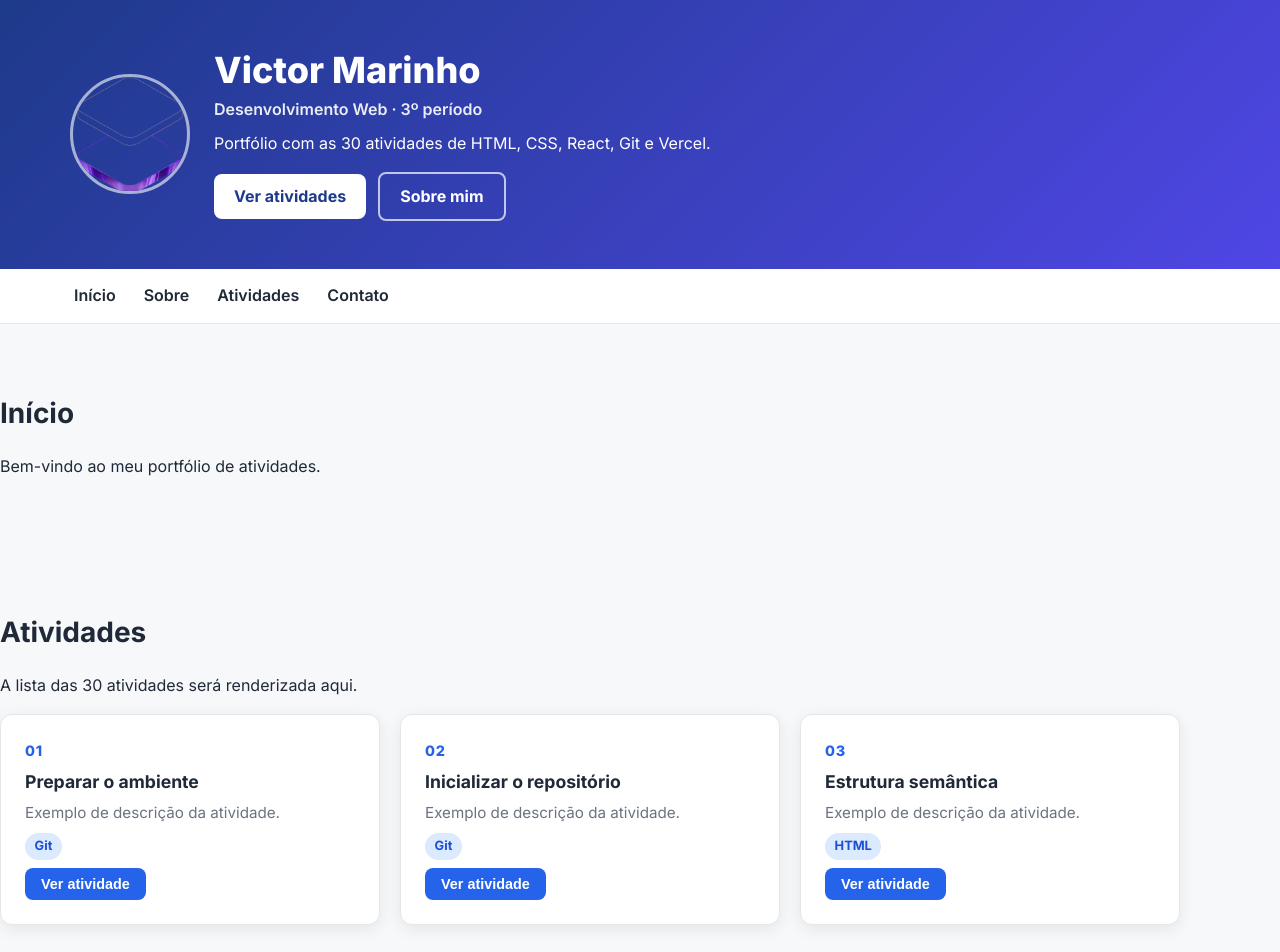
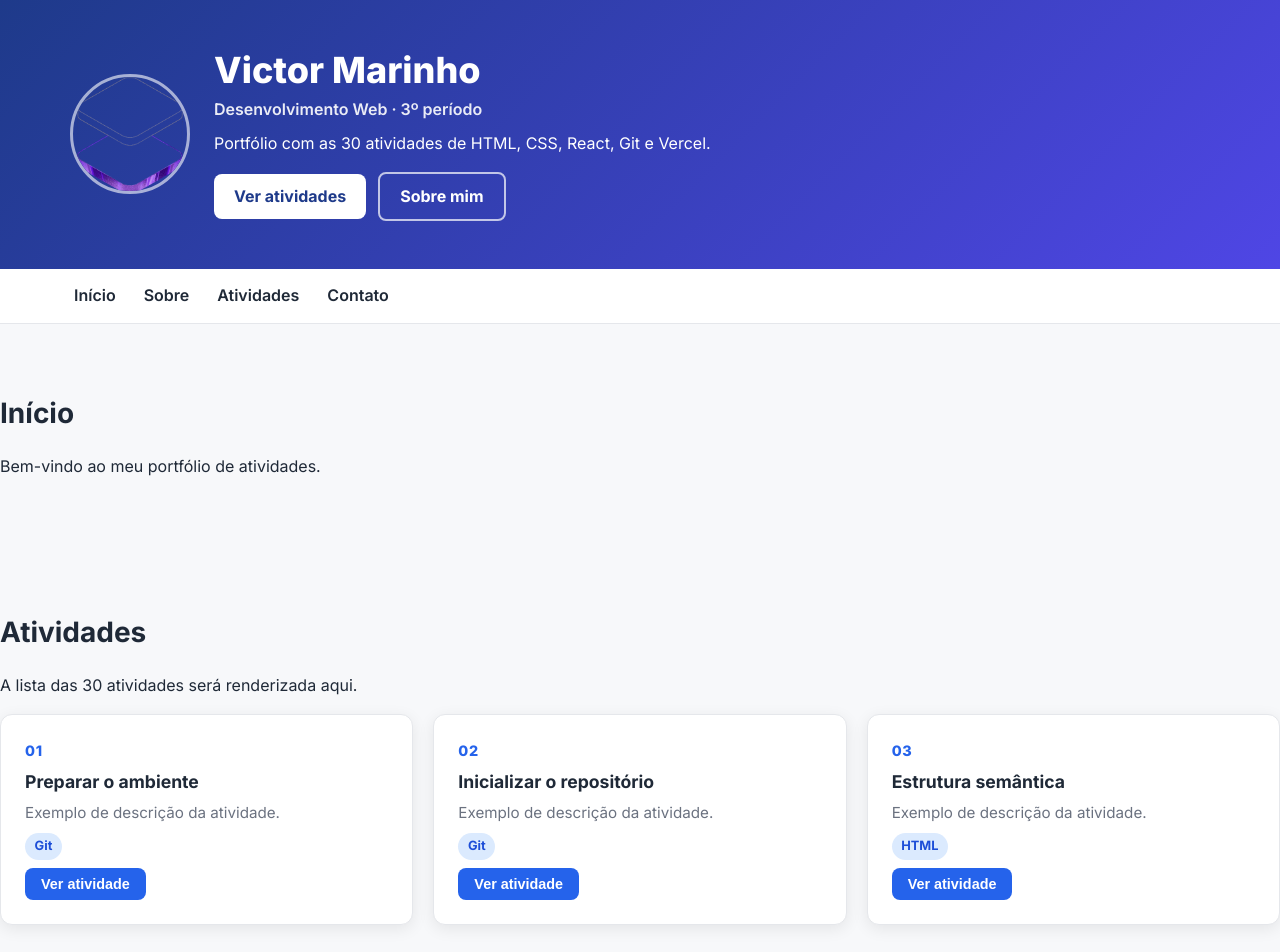
Before and after one commit to Marinho2005/exercicio-faculdade, a React (Vite) app: page / in a window 1280 px wide. Shown: the top 952 px of the page. Built offline with nearby package versions, Linux system fonts and the light colour scheme.

Commit message:
style: organizar atividades com CSS Grid

```diff
--- a/src/styles/global.css
+++ b/src/styles/global.css
@@ -217,8 +217,8 @@
 }
 
 .lista-cartoes {
-  display: flex;
-  flex-wrap: wrap;
+  display: grid;
+  grid-template-columns: repeat(auto-fit, minmax(280px, 1fr));
   gap: 1.25rem;
   padding: 0;
   margin: 0;
@@ -229,8 +229,6 @@
   display: flex;
   flex-direction: column;
   gap: var(--espaco-1);
-  flex: 1 1 260px;
-  max-width: 380px;
   padding: var(--espaco-3);
   background: var(--cor-superficie);
   border: 1px solid var(--cor-borda);
```
